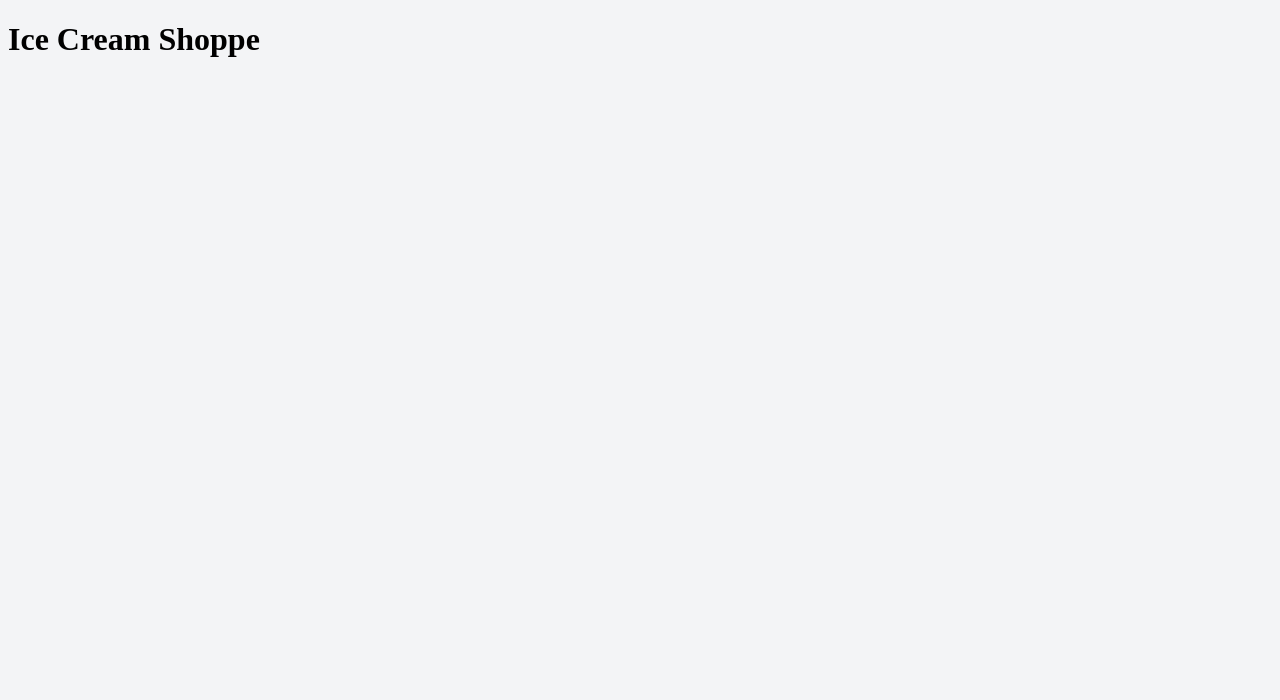
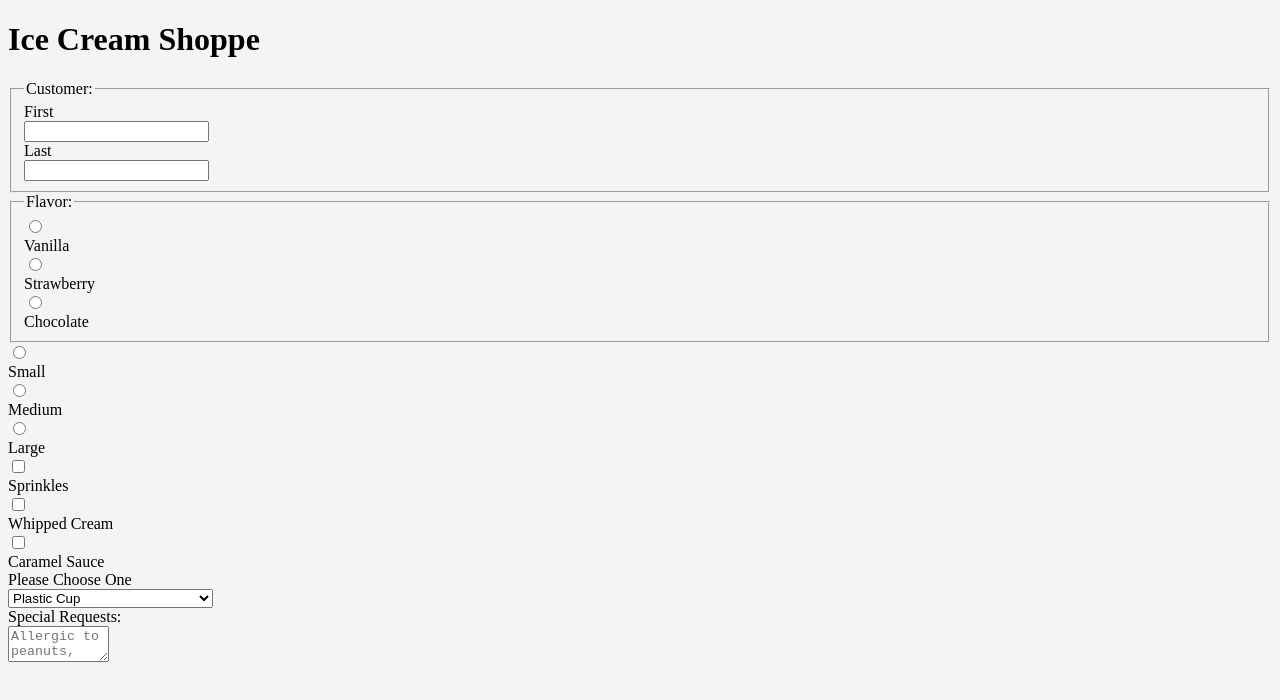
Before and after one commit to FlabioM/inputTypes, a plain HTML site: page index.html in a window 1280 px wide. Drawn offline with Linux system fonts and the light colour scheme.

Commit message:
initial commit

```diff
--- a/index.html
+++ b/index.html
@@ -9,6 +9,79 @@
 <div class="container">
     <div class="content">
         <h1>Ice Cream Shoppe</h1>
+        <form>
+            <fieldset>
+                <legend>Customer:</legend>
+            <div class="row">
+               <div>
+                   <label for="firstname">First</label>
+                   <input id="firstname" name="last_name" type="text">
+               </div>
+               <div>
+                   <label for="lastname">Last</label>
+                   <input id="lastname" name="last_name" type="text">
+               </div>
+            </div>
+            </fieldset>
+            <div class="row">
+                <fieldset>
+                    <legend>Flavor:</legend>
+                    <div>
+                        <input type="radio" id="vanilla" name="icecream">
+                        <label for="vanilla">Vanilla</label>
+                    </div>
+                    <div>
+                        <input type="radio" id="strawberry" name="icecream">
+                        <label for="strawberry">Strawberry</label>
+                    </div>
+                    <div>
+                        <input type="radio" id="chocolate" name="icecream">
+                        <label for="chocolate">Chocolate</label>
+                    </div>
+                </fieldset>
+            </div>
+            <div>
+                <div>
+                    <input type="radio" id="small" name="size">
+                    <label for="small">Small</label>
+                </div>
+                <div>
+                    <input type="radio" id="medium" name="size">
+                    <label for="medium">Medium</label>
+                </div>
+                <div>
+                    <input type="radio" id="large" name="size">
+                    <label for="large">Large</label>
+                </div>
+            </div>
+            <div>
+                <div>
+                    <input type="checkbox" id="sprinkles" name="sprinkles" value="sprinkles">
+                    <label for="sprinkles">Sprinkles</label>
+                </div>
+                <div>
+                    <input type="checkbox" id="whippedCream" name="whippedCream" value="whippedCream">
+                    <label for="whippedCream">Whipped Cream</label>
+                </div>
+                <div>
+                    <input type="checkbox" id="caramel" name="caramel" value="caramel">
+                    <label for="caramel">Caramel Sauce</label>
+                </div>
+            </div>
+            <div>
+                <label for="container">Please Choose One</label>
+                <select name="container" id="container">
+                    <option value="cup">Plastic Cup</option>
+                    <option value="sugar">Sugar Cone</option>
+                    <option value="waffle">Waffle Cone</option>
+                    <option value="dippedWaffle">Chocolate Dipped Waffle Cone</option>
+                </select>
+            </div>
+            <div>
+                <label for="SpecialRequests">Special Requests:</label>
+                <textarea id="SpecialRequests" name="SpecialRequests" row="4" cols="10" placeholder="Allergic to peanuts, substitutions, etc"></textarea>
+            </div>
+        </form>
     </div>
 </div>
 </body>
```
